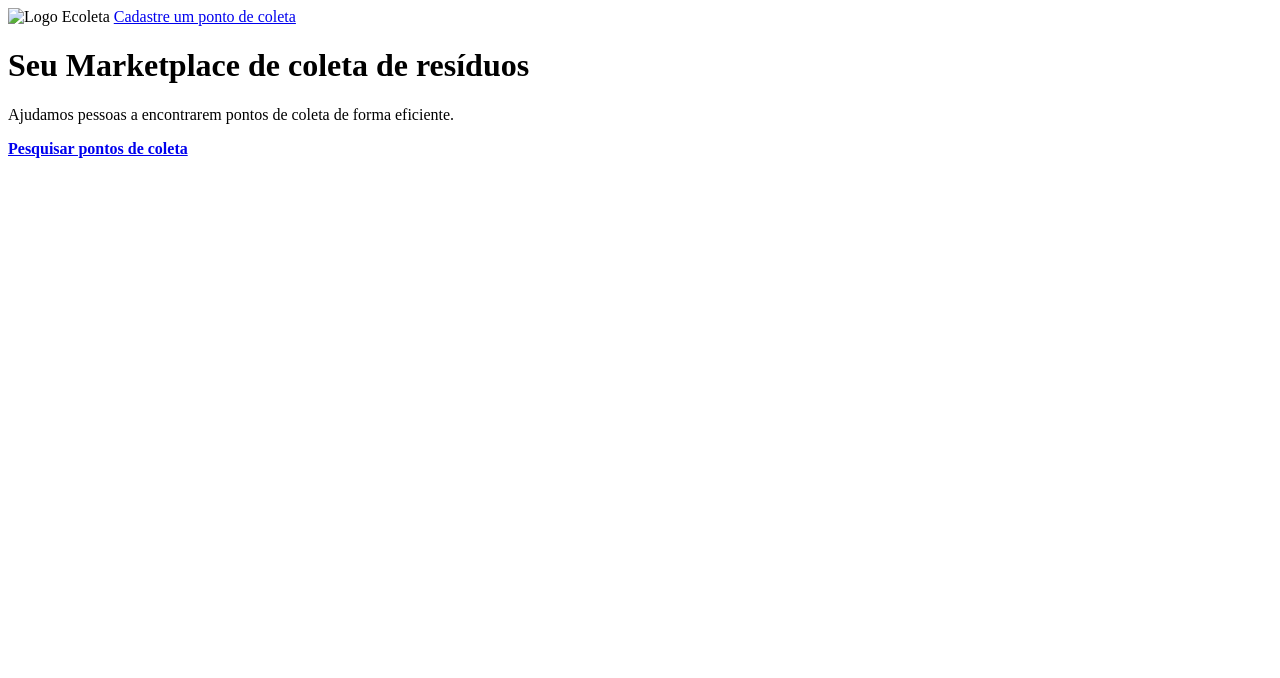
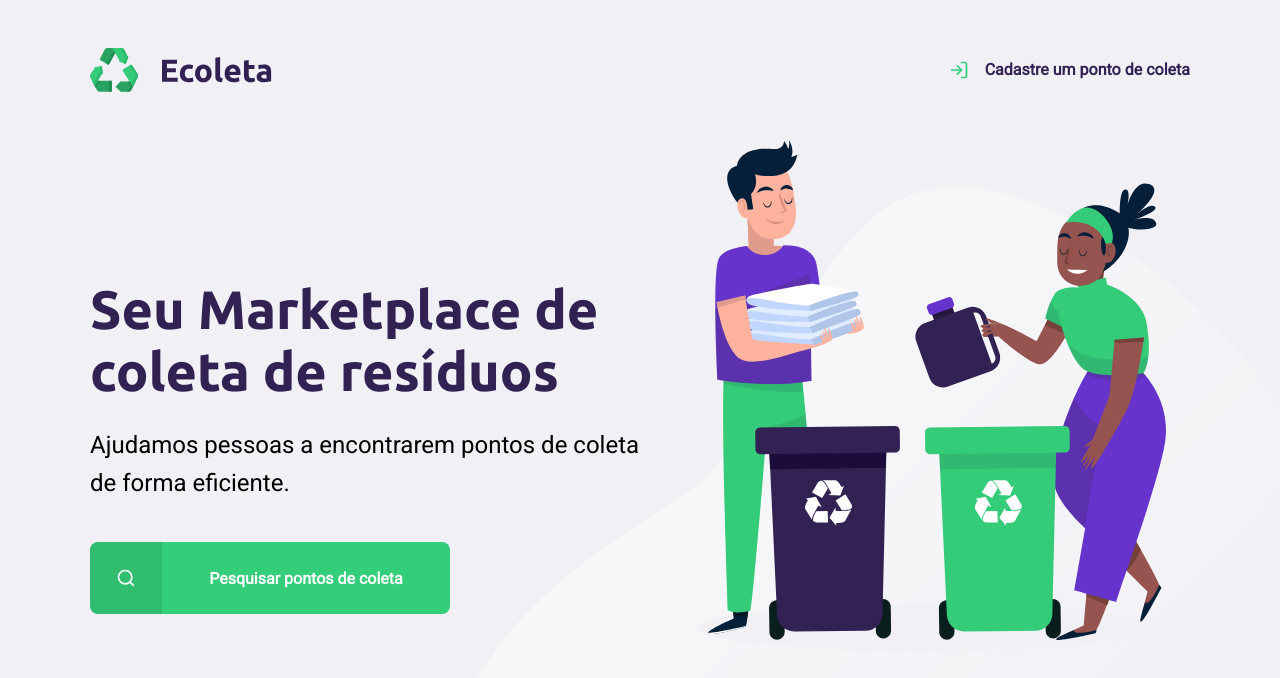
Before and after one commit to lseguessi/NLW, a plain HTML site: page index.html in a window 1280 px wide. Drawn offline with Linux system fonts and the light colour scheme; the site is published under a folder, as on GitHub Pages, so addresses that start at the root find nothing.

Commit message:
Index fix

```diff
--- a/index.html
+++ b/index.html
@@ -8,9 +8,9 @@
 
     <link href="https://fonts.googleapis.com/css2?family=Roboto&family=Ubuntu:wght@700&display=swap" rel="stylesheet">
 
-    <link rel="stylesheet" href="/styles/main.css">
-    <link rel="stylesheet" href="/styles/home.css">
-    <link rel="stylesheet" href="/styles/responsive.css">
+    <link rel="stylesheet" href="styles/main.css">
+    <link rel="stylesheet" href="styles/home.css">
+    <link rel="stylesheet" href="styles/responsive.css">
 
 </head>
 
@@ -21,8 +21,8 @@
         <div class="content">
 
             <header>
-                <img src="/assets/logo.svg" alt="Logo Ecoleta">
-                <a href="/create-point.html">
+                <img src="assets/logo.svg" alt="Logo Ecoleta">
+                <a href="create-point.html">
                     <span></span> Cadastre um ponto de coleta
                 </a>
             </header>
```
